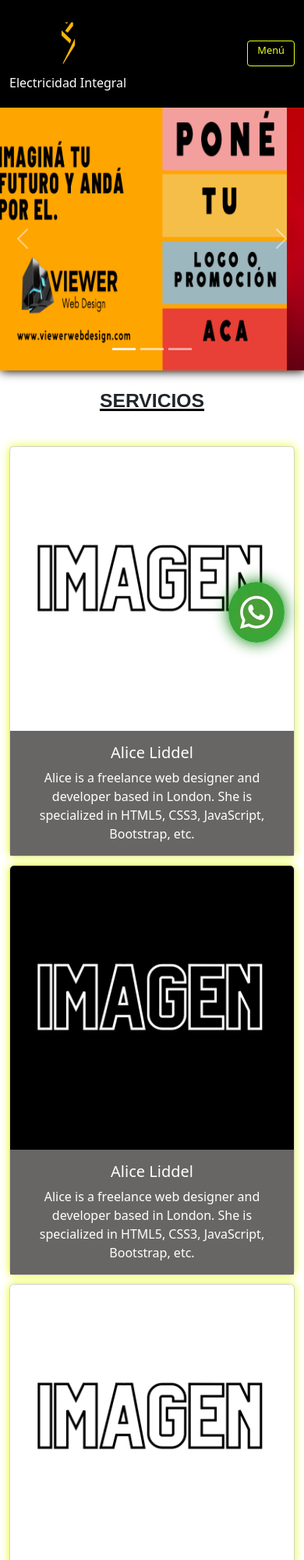
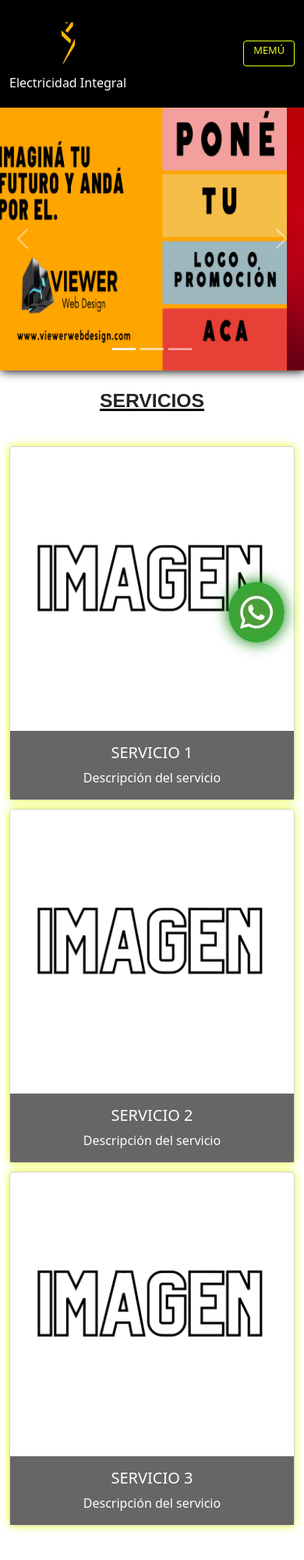
Before and after one commit to viewerwebdesign/electricidadintegral, a plain HTML site: page index.html in a window 390 px wide. Shown: the top 2000 px of the page at 78% size. Drawn offline with nearby package versions, Linux system fonts and the light colour scheme.

Commit message:
Add files via upload

```diff
--- a/index.html
+++ b/index.html
@@ -17,7 +17,7 @@
                 <img  src="./electricidad-integral-logo.png" alt="Carlos-Cerrajero"><h3>Electricidad Integral</h3>
             </a>
             <button type="button" class="navbar-toggler" data-bs-toggle="collapse" data-bs-target="#navbarCollapse">
-                <h3>Menú</h3>
+                <h3>MEMÚ</h3>
             </button>
             <div class="collapse navbar-collapse" id="navbarCollapse">
                 <div class="navbar-nav">
@@ -73,18 +73,8 @@
                     <div class="card">
                         <img src="./imagen-blanco.png" class="card-img-top" alt="Sample Image">
                         <div class="card-body text-center">
-                            <h5 class="card-title">Alice Liddel</h5>
-                            <p class="card-text">Alice is a freelance web designer and developer based in London. She is specialized in HTML5, CSS3, JavaScript, Bootstrap, etc.</p>
-
-                        </div>
-                    </div>
-                </div>
-                <div class="col-sm-12 col-md-6 col-lg-3">
-                    <div class="card">
-                        <img src="./imagen-negro.png" class="card-img-top" alt="Sample Image">
-                        <div class="card-body text-center">
-                            <h5 class="card-title">Alice Liddel</h5>
-                            <p class="card-text">Alice is a freelance web designer and developer based in London. She is specialized in HTML5, CSS3, JavaScript, Bootstrap, etc.</p>
+                            <h5 class="card-title">SERVICIO 1</h5>
+                            <p class="card-text">Descripción del servicio</p>
 
                         </div>
                     </div>
@@ -93,22 +83,32 @@
                     <div class="card">
                         <img src="./imagen-blanco.png" class="card-img-top" alt="Sample Image">
                         <div class="card-body text-center">
-                            <h5 class="card-title">Alice Liddel</h5>
-                            <p class="card-text">Alice is a freelance web designer and developer based in London. She is specialized in HTML5, CSS3, JavaScript, Bootstrap, etc.</p>
+                            <h5 class="card-title">SERVICIO 2</h5>
+                            <p class="card-text">Descripción del servicio</p>
 
                         </div>
                     </div>
                 </div>
                 <div class="col-sm-12 col-md-6 col-lg-3">
                     <div class="card">
+                        <img src="./imagen-blanco.png" class="card-img-top" alt="Sample Image">
+                        <div class="card-body text-center">
+                            <h5 class="card-title">SERVICIO 3</h5>
+                            <p class="card-text">Descripción del servicio</p>
+
+                        </div>
+                    </div>
+                </div>
+                <!--<div class="col-sm-12 col-md-6 col-lg-3">
+                    <div class="card">
                         <img src="./imagen-negro.png" class="card-img-top" alt="Sample Image">
                         <div class="card-body text-center">
-                            <h5 class="card-title">Alice Liddel</h5>
+                            <h5 class="card-title">SERVICIO 4</h5>
                             <p class="card-text">Alice is a freelance web designer and developer based in London. She is specialized in HTML5, CSS3, JavaScript, Bootstrap, etc.</p>
 
                         </div>
                     </div>
-                </div>
+                </div>-->
 
             </div>
         </div>
@@ -188,20 +188,20 @@
         <br><br>
         <div class="container container-footer">
             <div class="row contacto-footer">
-                <div class="col-sm-2 col-md-4 col-lg-2">
+                <div class="col-sm-12 col-md-4 col-lg-2">
                     <div>
                         <a href=""><i class="fa-brands fa-instagram"></i>
                         <h6>Electricidad Integral</h6></a>
                     </div>
                 </div>
-                <div class="col-sm-2 col-md-4 col-lg-2">
+                <div class="col-sm-12 col-md-4 col-lg-2">
                     <div>
                         <a href=""><i class="fa-solid fa-location-dot"></i>
                         <h6>Mendoza</h6></a>
                     </div>
                 </div>
                 <br>
-                <div class="col-sm-2 col-md-4 col-lg-2">
+                <div class="col-sm-12 col-md-4 col-lg-2">
                     <div class="boton-llamar">
                         <a class="mobile_item tel estadiscar" data-statid="click_llamar" data-qname="jomi" href="tel:2616515447">
                             <i class="fa-solid fa-phone"></i>
--- a/style.css
+++ b/style.css
@@ -171,11 +171,18 @@ footer a:hover{
     color: white;
 }
 
+/***************************/
+/*******320px a 575px*******/
+/***************************/
+
 @media (min-width: 320px) and (max-width: 575px){
     .navbar{
         background-color: #000000;
 
 
+    }
+    .fa-bars-filter{
+        color: #e8ff1c;
     }
 
     .container-fluid{
@@ -209,7 +216,7 @@ footer a:hover{
         transition: box-shadow .15s ease-in-out;
 
     }
-    button h3{
+    button .fa-bars-filter{
         text-align: center;
         color: #e8ff1c;
     }
@@ -256,7 +263,7 @@ footer a:hover{
         display: flex;
         justify-content: center;
         flex-direction: row;
-        flex-wrap: wrap;
+
         text-align: center;
 
 
```
